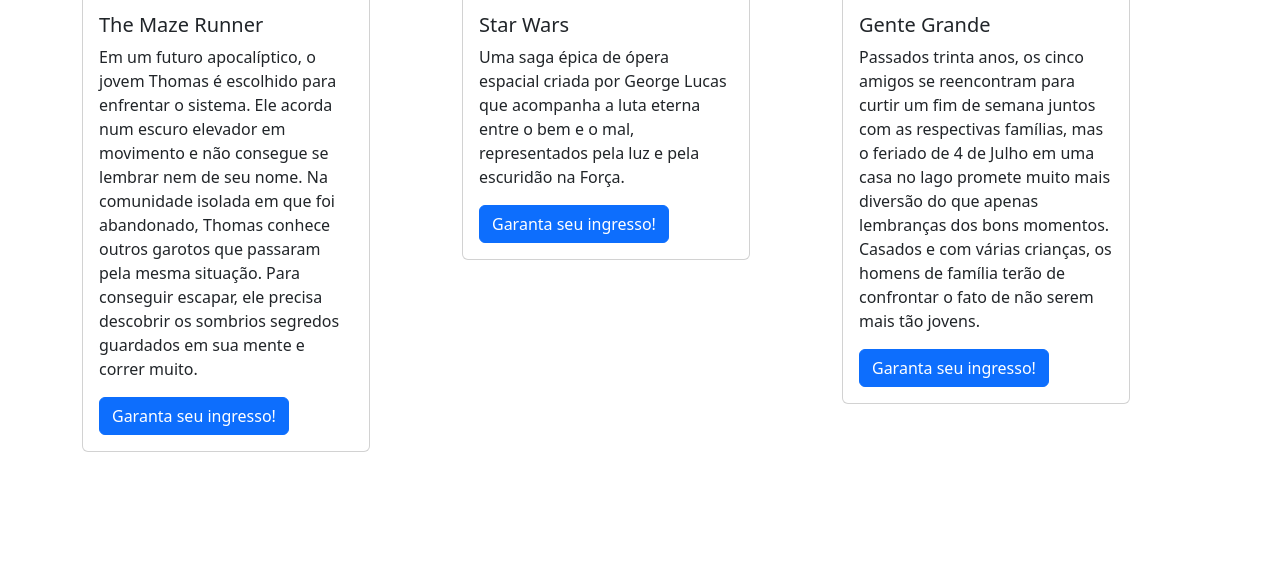
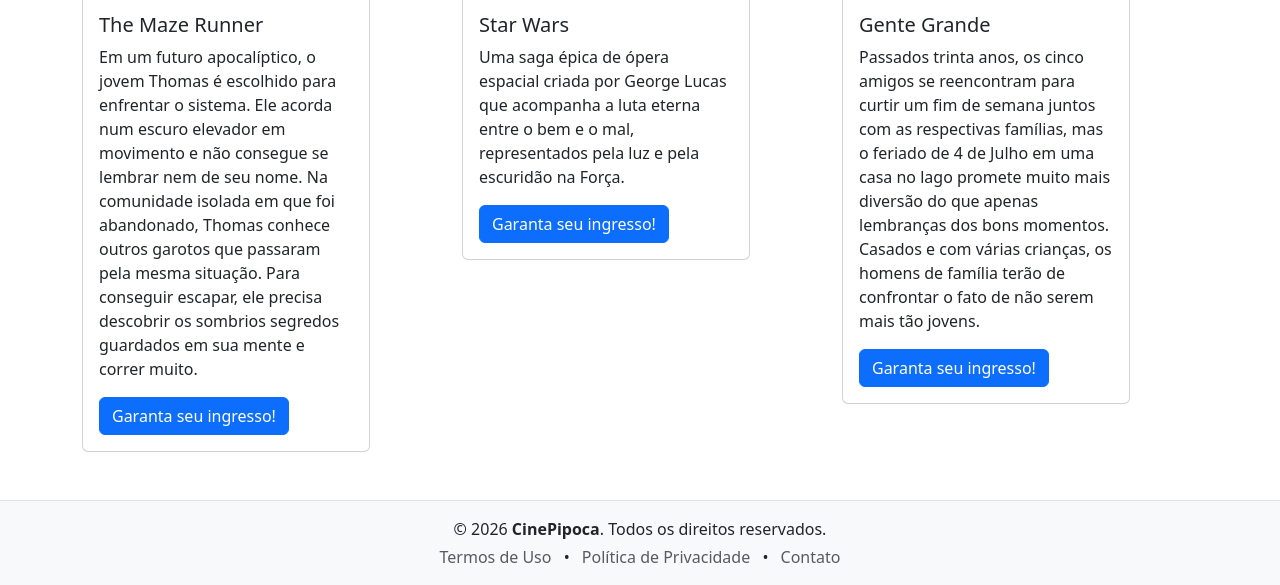
Before and after one commit to biancasbns/landing-bootstrap-trio-bianca-queren-maria, a plain HTML site: page index.html in a window 1280 px wide. Shown: the part 693-1278 px from the top of the page. Before the commit the page ends 1193 px from the top, so only its background shows below. Drawn offline with nearby package versions, Linux system fonts and the light colour scheme.

Commit message:
Adição do rodapé

```diff
--- a/index.html
+++ b/index.html
@@ -7,7 +7,7 @@
 
     <link href="https://cdn.jsdelivr.net/npm/bootstrap@5.3.3/dist/css/bootstrap.min.css" rel="stylesheet">
 </head>
-<body>
+<body class="d-flex flex-column min-vh-100">
 
     <nav class="navbar navbar-expand-lg navbar-dark bg-dark">
         <div class="container">
@@ -72,6 +72,19 @@
         </div>
     </section>
 
+    <footer class="mt-auto py-3 bg-light border-top text-center">
+        <div class="container">
+            <p class="mb-1">&copy; 2026 <strong>CinePipoca</strong>. Todos os direitos reservados.</p>
+            <ul class="list-inline mb-0">
+                <li class="list-inline-item"><a href="#" class="text-decoration-none text-muted">Termos de Uso</a></li>
+                <li class="list-inline-item">•</li>
+                <li class="list-inline-item"><a href="#" class="text-decoration-none text-muted">Política de Privacidade</a></li>
+                <li class="list-inline-item">•</li>
+                <li class="list-inline-item"><a href="#" class="text-decoration-none text-muted">Contato</a></li>
+            </ul>
+        </div>
+    </footer>
+
     <script src="https://jsdelivr.net/npm/bootstrap@5.3.3/dist/js/bootstrap.bundle.min.js"></script>
 </body>
 </html>
```
Lines whose indentation alone changed are shown as unchanged.
